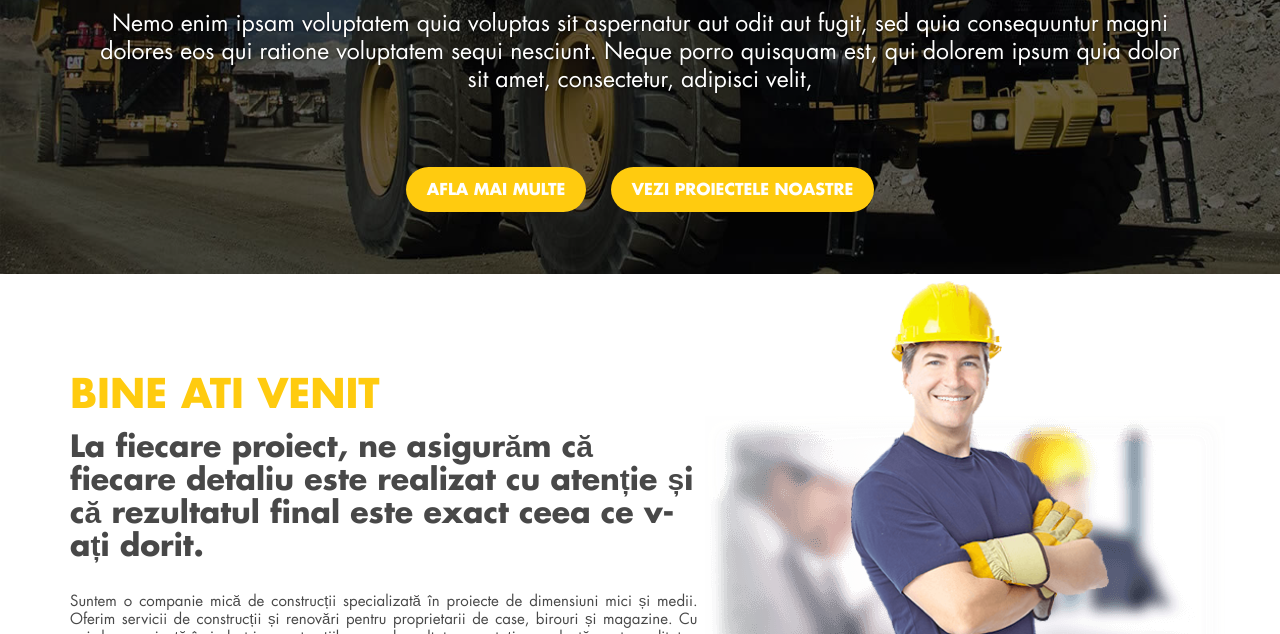
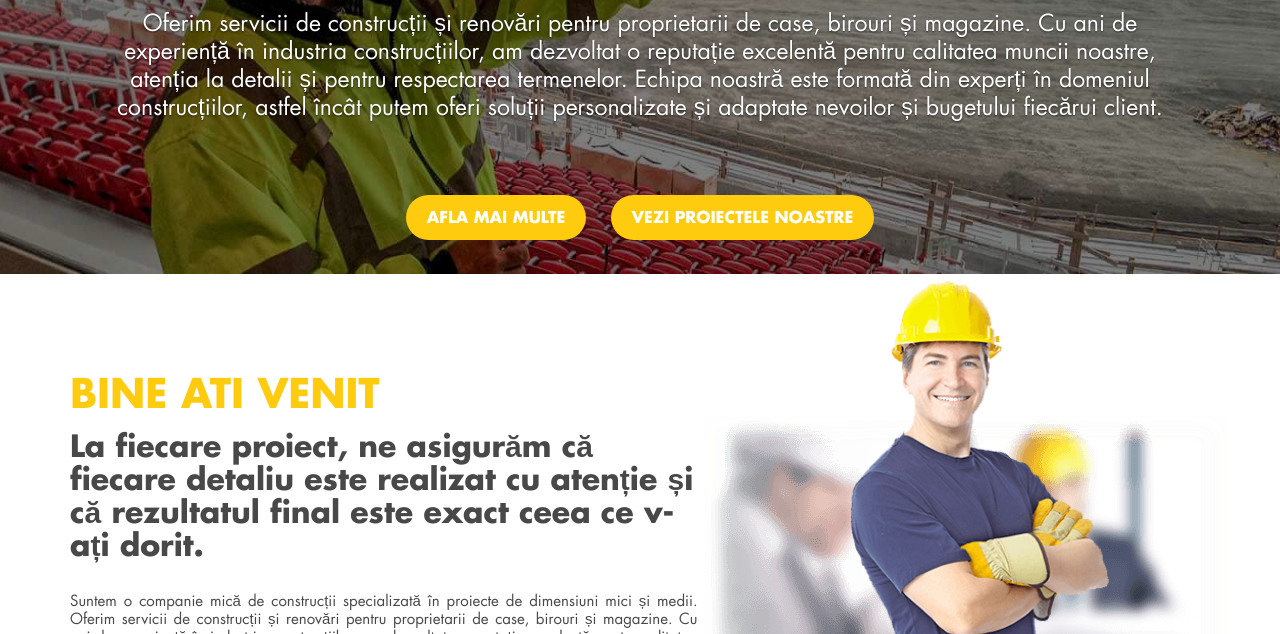
Before and after one commit to circiumaruioan/construction1, a plain HTML site: page index.html in a window 1280 px wide. Shown: the part 566-1200 px from the top of the page. Drawn offline with Linux system fonts and the light colour scheme.

Commit message:
header description fix

```diff
--- a/index.html
+++ b/index.html
@@ -118,7 +118,7 @@
                                 <h3>Suntem ingineri certificati</h3>
                                 <h1>Servicii de constructii</h1>
                                 <h1 class="second_heading">Creativitate & Profesionalism</h1>
-                                <p>Nemo enim ipsam voluptatem quia voluptas sit aspernatur aut odit aut fugit, sed quia consequuntur magni dolores eos qui ratione voluptatem sequi nesciunt. Neque porro quisquam est, qui dolorem ipsum quia dolor sit amet, consectetur, adipisci velit,</p>
+                                <p>Oferim servicii de construcții și renovări pentru proprietarii de case, birouri și magazine. Cu ani de experiență în industria construcțiilor, am dezvoltat o reputație excelentă pentru calitatea muncii noastre, atenția la detalii și pentru respectarea termenelor. Echipa noastră este formată din experți în domeniul construcțiilor, astfel încât putem oferi soluții personalizate și adaptate nevoilor și bugetului fiecărui client.</p>
                                 <a  class="btn know_btn">Afla mai multe</a>
                                 <a  class="btn know_btn">Vezi proiectele noastre</a>
                             </div>
@@ -131,7 +131,7 @@
                                 <h3>Suntem ingineri certificati</h3>
                                 <h1>Servicii de construcii</h1>
                                 <h1 class="second_heading">Creativitate & Profesionalism</h1>
-                                <p>Nemo enim ipsam voluptatem quia voluptas sit aspernatur aut odit aut fugit, sed quia consequuntur magni dolores eos qui ratione voluptatem sequi nesciunt. Neque porro quisquam est, qui dolorem ipsum quia dolor sit amet, consectetur, adipisci velit,</p>
+                                <p>Oferim servicii de construcții și renovări pentru proprietarii de case, birouri și magazine. Cu ani de experiență în industria construcțiilor, am dezvoltat o reputație excelentă pentru calitatea muncii noastre, atenția la detalii și pentru respectarea termenelor. Echipa noastră este formată din experți în domeniul construcțiilor, astfel încât putem oferi soluții personalizate și adaptate nevoilor și bugetului fiecărui client.</p>
                                 <a  class="btn know_btn">Afla mai multe</a>
                                 <a  class="btn know_btn">Vezi proiectele noastre</a>
                             </div>
@@ -144,7 +144,7 @@
                                 <h3>Suntem ingineri certificati</h3>
                                 <h1>Servicii de construcii</h1>
                                 <h1 class="second_heading">Creativitate & Profesionalism</h1>
-                                <p>Nemo enim ipsam voluptatem quia voluptas sit aspernatur aut odit aut fugit, sed quia consequuntur magni dolores eos qui ratione voluptatem sequi nesciunt. Neque porro quisquam est, qui dolorem ipsum quia dolor sit amet, consectetur, adipisci velit,</p>
+                                <p>Oferim servicii de construcții și renovări pentru proprietarii de case, birouri și magazine. Cu ani de experiență în industria construcțiilor, am dezvoltat o reputație excelentă pentru calitatea muncii noastre, atenția la detalii și pentru respectarea termenelor. Echipa noastră este formată din experți în domeniul construcțiilor, astfel încât putem oferi soluții personalizate și adaptate nevoilor și bugetului fiecărui client.</p>
                                 <a  class="btn know_btn">Afla mai multe</a>
                                 <a  class="btn know_btn">Vezi proiectele noastre</a>
                             </div>
```
